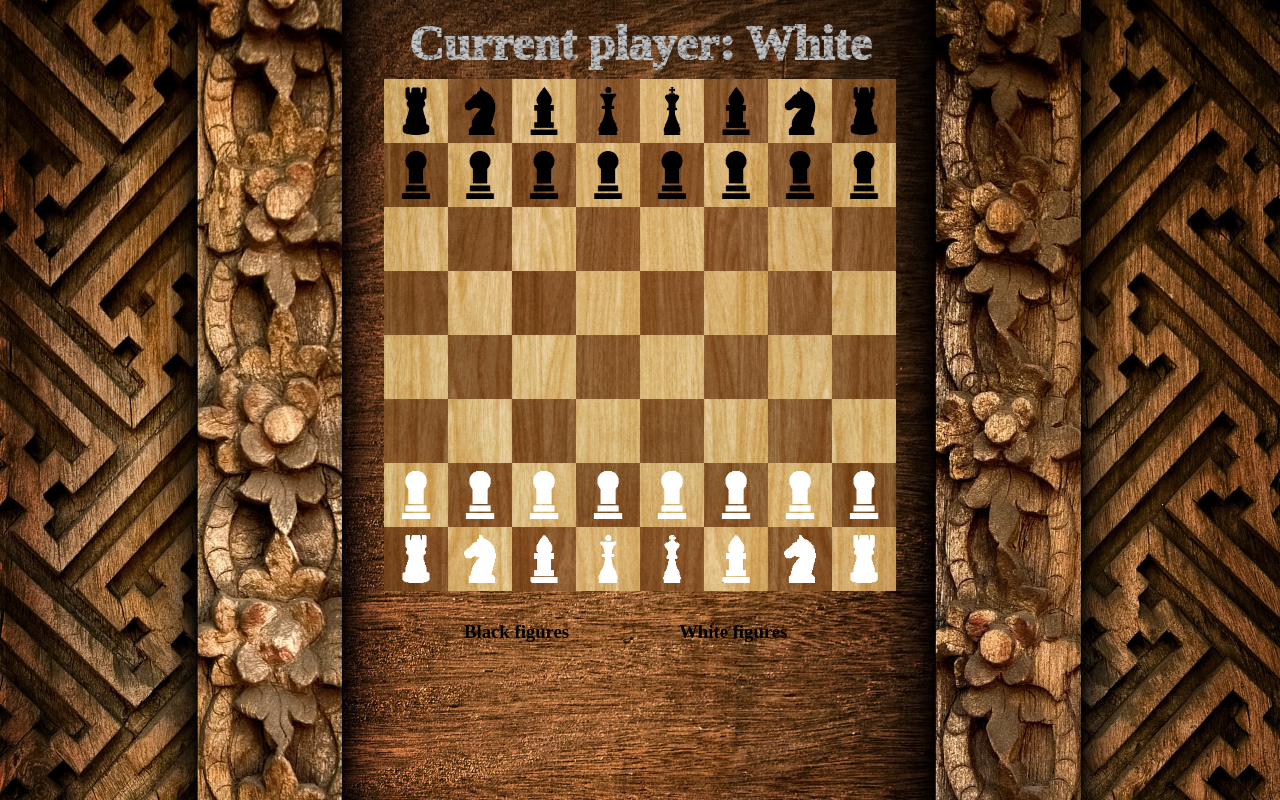
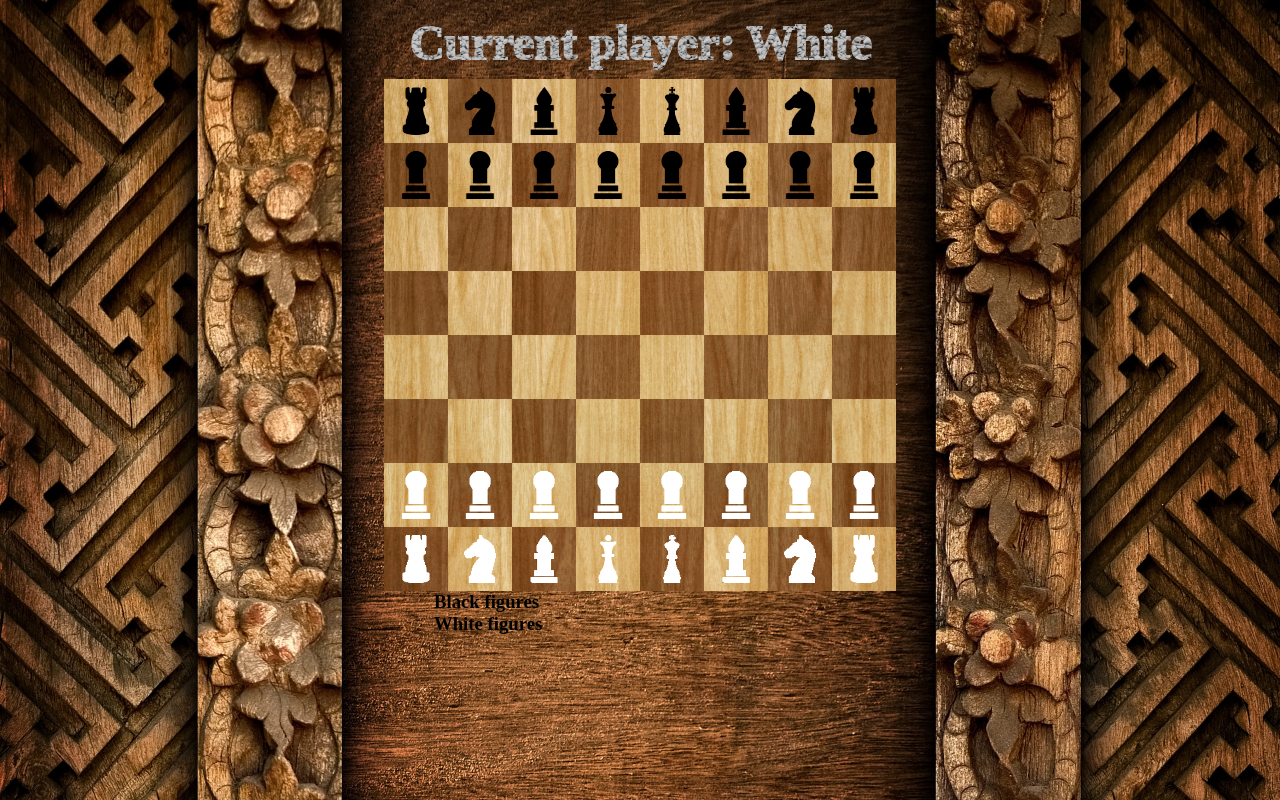
Before and after one commit to SetRedEyes/chess, a React (Create React App) app: page / in a window 1280 px wide. Built offline with nearby package versions, Linux system fonts and the light colour scheme.

Commit message:
refactor

```diff
--- a/src/App.scss
+++ b/src/App.scss
@@ -82,8 +82,11 @@
   margin: 1rem 0 0.5rem 0;
 }
 
+.lost-board {
+  display: grid;
+}
+
 .lost {
-  padding: 30px;
   margin-left: 50px;
 
   img {
--- a/src/App.tsx
+++ b/src/App.tsx
@@ -1,13 +1,12 @@
 import './App.scss'
-import BoardComponent from './components/BoardComponent'
+import ChessTableComponent from './components/ChessTableComponent'
 import { BoardProvider } from './hooks/useBoard'
 
 const App = () => {
   return (
     <BoardProvider>
       <div className='app'>
-        <BoardComponent />
-        <div></div>
+        <ChessTableComponent />
       </div>
     </BoardProvider>
   )
--- a/src/components/BoardComponent.tsx
+++ b/src/components/BoardComponent.tsx
@@ -1,16 +1,17 @@
 import { Fragment, useEffect, useState } from 'react'
 import { IBoardContext, useBoard } from '../hooks/useBoard'
+import { Board } from '../models/Board'
 import { Cell } from '../models/Cell'
 import CellComponent from './CellComponent'
-import LostFigures from './LostFigures'
 
+interface BoardProps {
+  board: Board
+}
 
-const BoardComponent = () =>
+const BoardComponent = ({ board }: BoardProps) => {
+  const { setBoard, currentPlayer, swapPlayer } = useBoard()
 
-  {
   const [selectedCell, setSelectedCell] = useState<Cell | null>(null)
-    const { board, setBoard, currentPlayer, swapPlayer } =
-      useBoard() as IBoardContext
   const clickHandler = (cell: Cell) => {
     if (
       selectedCell &&
@@ -40,8 +41,6 @@ const BoardComponent = () =>
   }
 
   return (
-      <div>
-        <h1 className='player'>Current player: {currentPlayer?.color}</h1>
     <div className='board'>
       {board.cells.map((row, index) => (
         <Fragment key={index}>
@@ -57,13 +56,6 @@ const BoardComponent = () =>
           ))}
         </Fragment>
       ))}
-           <LostFigures title='Black figures'
-         figures={board.lostBlackFigures}
-         />
-        <LostFigures title='White figures'
-        figures={board.lostWhiteFigures}
-        />
-        </div>
     </div>
   )
 }
--- /dev/null
+++ b/src/components/ChessTableComponent.tsx
@@ -0,0 +1,20 @@
+import { IBoardContext, useBoard } from '../hooks/useBoard'
+import BoardComponent from './BoardComponent'
+import LostFiguresTableComponent from './LostFiguresTableComponent'
+import PlayerColorComponent from './PlayerColorComponent'
+
+const ChessTableComponent = () => {
+  const { board, currentPlayer } = useBoard() as IBoardContext
+  return (
+    <div>
+      <PlayerColorComponent currentPlayer={currentPlayer} />
+      <BoardComponent board={board} />
+      <LostFiguresTableComponent
+        lostBlackFigures={board.lostBlackFigures}
+        lostWhiteFigures={board.lostWhiteFigures}
+      />
+    </div>
+  )
+}
+
+export default ChessTableComponent
--- /dev/null
+++ b/src/components/LostFiguresTableComponent.tsx
@@ -0,0 +1,21 @@
+import { Figure } from '../models/figures/Figure'
+import LostFigures from './LostFigures'
+
+interface LostFiguresTableProps {
+  lostBlackFigures: Figure[]
+  lostWhiteFigures: Figure[]
+}
+
+const LostFiguresTableComponent = ({
+  lostBlackFigures,
+  lostWhiteFigures
+}: LostFiguresTableProps) => {
+  return (
+    <div className="lost-table">
+      <LostFigures title='Black figures' figures={lostBlackFigures} />
+      <LostFigures title='White figures' figures={lostWhiteFigures} />
+    </div>
+  )
+}
+
+export default LostFiguresTableComponent
--- /dev/null
+++ b/src/components/PlayerColorComponent.tsx
@@ -0,0 +1,15 @@
+import { Player } from '../models/Player'
+
+interface PlayerColorProps {
+  currentPlayer: Player | null
+}
+
+const PlayerColorComponent = ({ currentPlayer }: PlayerColorProps) => {
+  return (
+    <>
+      <h1 className='player'>Current player: {currentPlayer?.color}</h1>
+    </>
+  )
+}
+
+export default PlayerColorComponent
--- a/src/hooks/useBoard.tsx
+++ b/src/hooks/useBoard.tsx
@@ -19,7 +19,7 @@ export interface IBoardContext {
 const BoardContext = React.createContext<IBoardContext | null>(null)
 
 export const useBoard = () => {
-  return useContext(BoardContext)
+  return useContext(BoardContext) as IBoardContext
 }
 
 export const BoardProvider = ({ children }: BoardContextProps) => {
```
Lines whose indentation alone changed are shown as unchanged.
